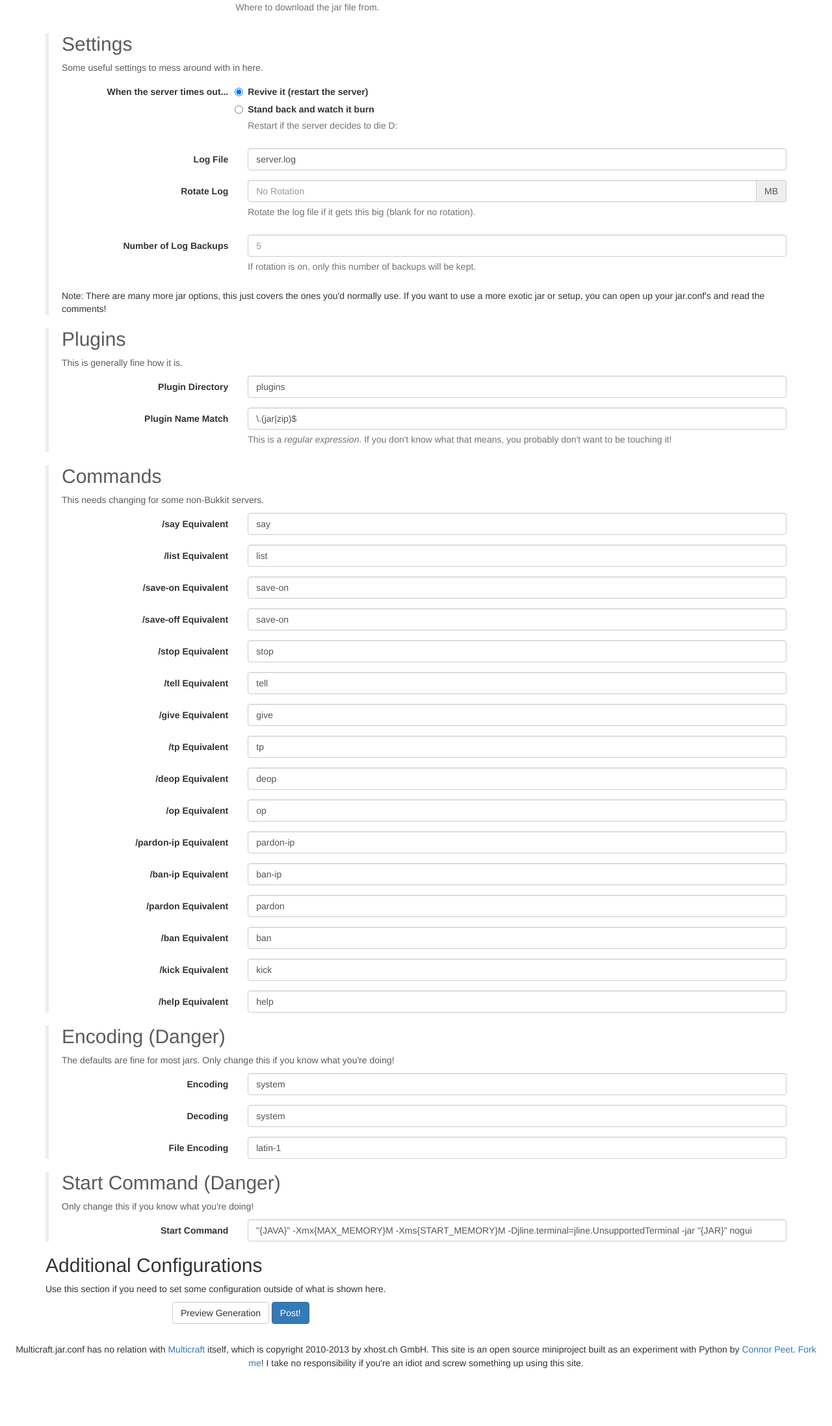
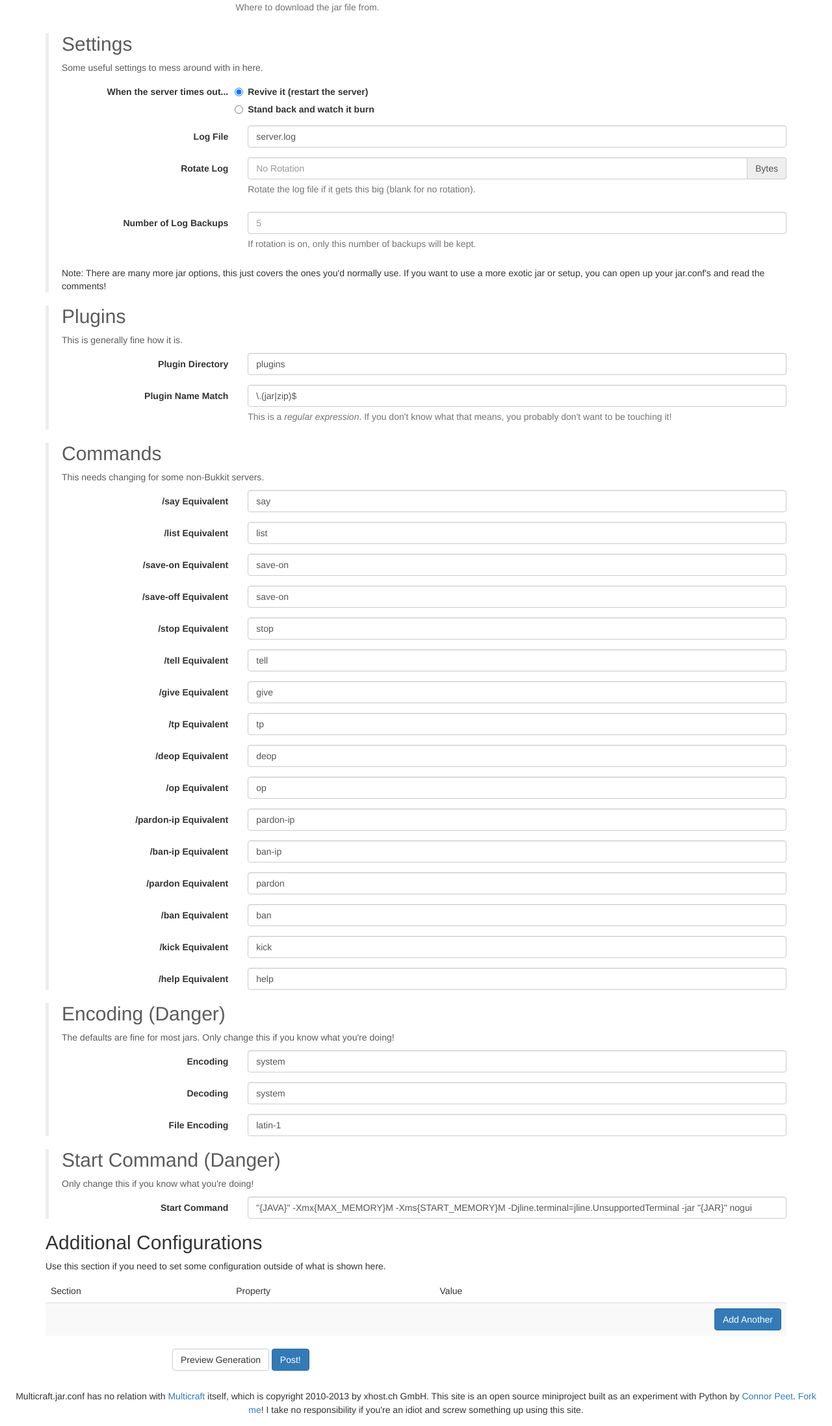
Before and after one commit to connor4312/multicraft.conf, a Flask app: page /create in a window 1280 px wide. Shown: the part 222-2416 px from the top of the page at 65% size. Before the commit the page ends 2327 px from the top, so only its background shows below. Run offline with Flask 2, Linux system fonts and the light colour scheme; style sheets or scripts are compiled from the project's sources; some libraries are stand-ins or nearby versions.

Commit message:
Custom form fields

```diff
--- a/app/templates/generate.html
+++ b/app/templates/generate.html
@@ -33,7 +33,6 @@
 						<input type="radio" name="settings_restartOnTimeout" value="False" data-toggle="radio">
 						Stand back and watch it burn
 					</label>
-					<span class="help-block">Restart if the server decides to die D:</span>
 				</div>
 			</div>
 			<div class="form-group">
@@ -47,7 +46,7 @@
 				<div class="col-md-9">
 					<div class="input-group">
 						<input type="text" class="form-control" name="settings_logRotateSize" placeholder="No Rotation">
-						<span class="input-group-addon">MB</span>
+						<span class="input-group-addon">Bytes</span>
 					</div>
 					<span class="help-block">Rotate the log file if it gets this big (blank for no rotation).</span>
 				</div>
@@ -234,7 +233,24 @@
 
 	<h2>Additional Configurations</h2>
 	<p>Use this section if you need to set some configuration outside of what is shown here.</p>
+	<table class="table table-striped" id="js-customstable">
+		<thead>
+			<tr>
+				<td>Section</td>
+				<td>Property</td>
+				<td>Value</td>
+			</tr>
+		</thead>
+		<tbody>
+			<tr>
+				<td></td>
+				<td></td>
+				<td style="text-align:right"><button class="btn btn-primary" id="js-addrow">Add Another</button></td>
+			</tr>
+		</tbody>
+	</table>
 
+	<div id="js-customadds"></div>
 
 	<div class="form-group">
 		<div class="col-sm-offset-2 col-md-9">
```
Also changed, not shown: 1 other file.
